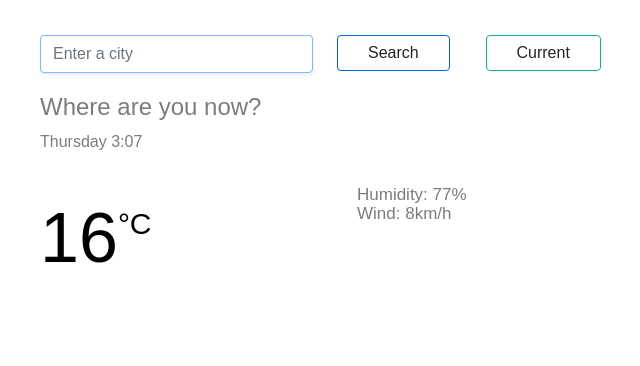
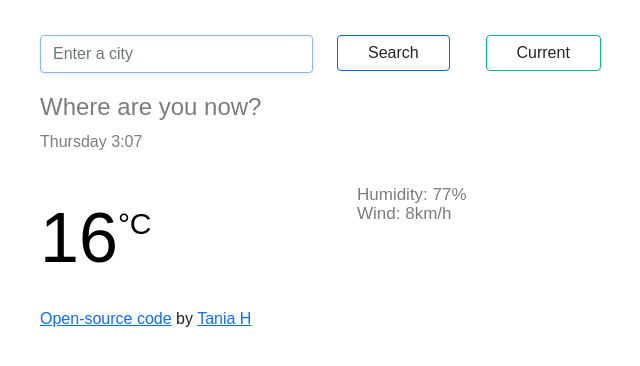
Before and after one commit to TaniaH777/weather-app-taniah, a plain HTML site: page index.html in a window 1280 px wide. Shown: the whole page, without its empty margins (315-955 px from the left). Drawn offline with nearby package versions, Linux system fonts and the light colour scheme.

Commit message:
included links to repository and behance profile

```diff
--- a/index.html
+++ b/index.html
@@ -54,6 +54,7 @@
 				</div>
       </form>
     </div>
+    <div><a href="https://github.com/TaniaH777/weather-app-taniah">Open-source code</a> by <a href="https://www.behance.net/tania_dhor">Tania H</a></div>
 
     <script src="app.js"></script>
   </body>
```
